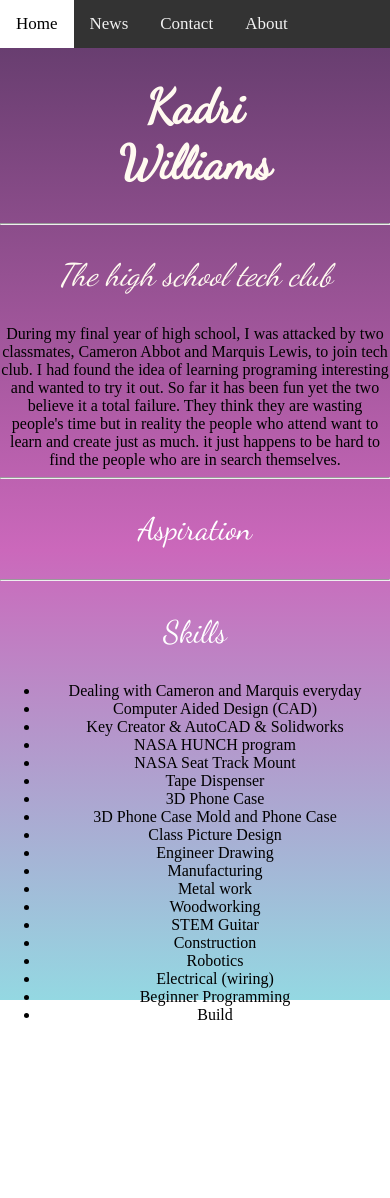
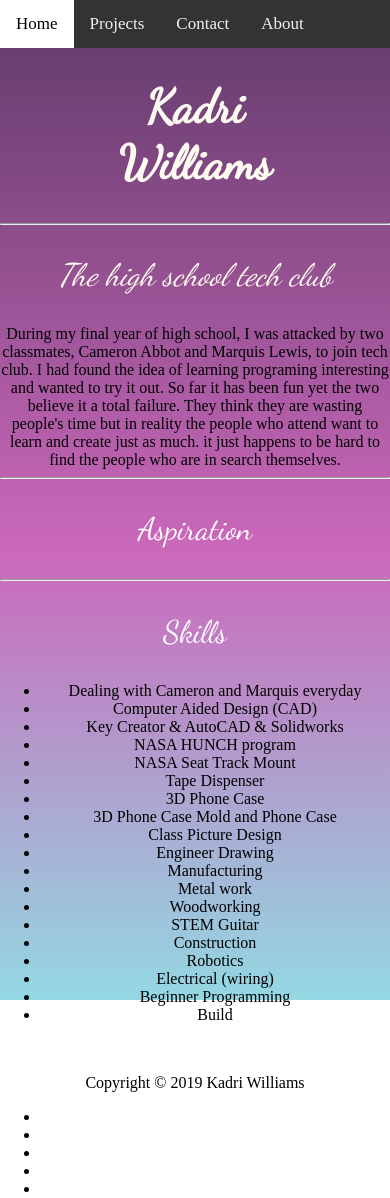
Before and after one commit to kadriw17/kadriw17.github.io, a plain HTML site: page index.html in a window 390 px wide. Before the commit the page ends 1058 px from the top, so only its background shows below. Drawn offline with Linux system fonts and the light colour scheme.

Commit message:
Update index.html

```diff
--- a/index.html
+++ b/index.html
@@ -21,7 +21,7 @@
 
 <div class="topnav">
   <a class="active" href="index.html">Home</a>
-  <a href="#news">News</a>
+  <a href="#news">Projects</a>
   <a href="contact.html">Contact</a>
   <a href="about.html">About</a>
 </div>
@@ -68,5 +68,43 @@
 
     <br/>
 
+     <footer>
+        <div class="container">
+            <div class="row">
+                <div class="col-sm-5 copyright">
+                    <p>
+                        Copyright &copy; 2019 Kadri Williams
+                    </p>
+                </div>
+                <div class="col-sm-2 top">
+                    <span id="to-top">
+                        <i class="fa fa-chevron-up" aria-hidden="true"></i>
+                    </span>
+                </div>
+                <div class="col-sm-5 social">
+                    <ul>
+                        <li>
+                            <a href="https://github.com/" target="_blank"><i class="fa fa-github" aria-hidden="true"></i></a>
+                        </li>
+                        <li>
+                            <a href="https://stackoverflow.com/" target="_blank"><i class="fa fa-stack-overflow" aria-hidden="true"></i></a>
+                        </li>
+                        <li>
+                            <a href="https://www.facebook.com/" target="_blank"><i class="fa fa-facebook" aria-hidden="true"></i></a>
+                        </li>
+                        <li>
+                            <a href="https://twitter.com/" target="_blank"><i class="fa fa-twitter" aria-hidden="true"></i></a>
+                        </li>
+                        <li>
+                            <a href="https://plus.google.com/" target="_blank"><i class="fa fa-google-plus" aria-hidden="true"></i></a>
+                        </li>
+                    </ul>
+                </div>
+            </div>
+        </div>
+    </footer>
+    <!-- End footer -->
+
+
 </body>
 <html/>
```
